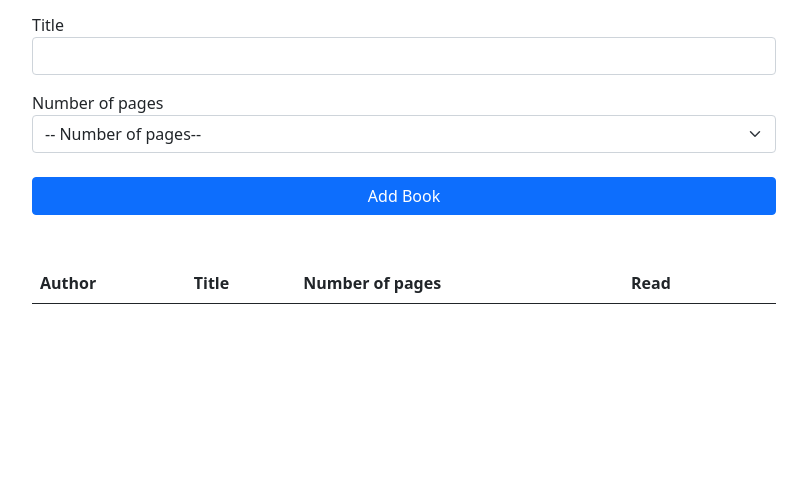
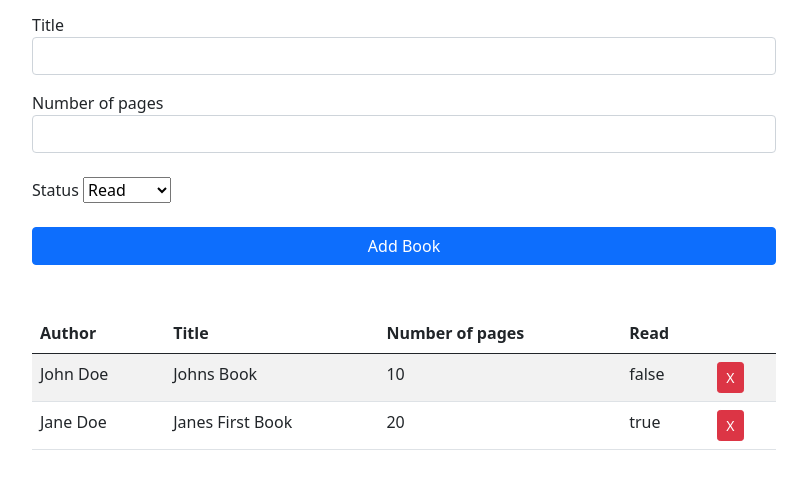
Before and after one commit to Godswilly/library, a plain HTML site: page index.html in a window 1280 px wide. Shown: the part 145-634 px from the top of the page, without its empty margins (236-1043 px from the left). Drawn offline with nearby package versions, Linux system fonts and the light colour scheme.

Commit message:
Add the functionality to add books Add functionality to delete books

```diff
--- a/asset/main.js
+++ b/asset/main.js
@@ -0,0 +1,85 @@
+class Book {
+  constructor(author, title, pages, read) {
+    this.author = author;
+    this.title = title;
+    this.pages = pages;
+    this.read = read;
+  }
+}
+
+class UI {
+  static displayBooks() {
+    const StoredBooks = [
+      {
+        author: 'John Doe',
+        title: 'Johns Book',
+        pages: '10',
+        read: false
+      },
+      {
+        author: 'Jane Doe',
+        title: 'Janes First Book',
+        pages: '20',
+        read: true
+      }
+    ];
+
+    const books = StoredBooks;
+
+    books.forEach((book) => UI.addBookToList(book))
+  }
+
+  static addBookToList(book) {
+    const list = document.querySelector('#book-list');
+
+    const row = document.createElement('tr');
+
+    row.innerHTML = `
+      <td>${book.author}</td>
+      <td>${book.title}</td>
+      <td>${book.pages}</td>
+      <td>${book.read}</td>
+      <td><a href="#" class="btn btn-danger btn-sm delete">X</a></td>
+    `;
+
+    list.appendChild(row);
+  }
+
+  static deleteBook(elem) {
+    if(elem.classList.contains('delete')) {
+      elem.parentElement.parentElement.remove();
+    }
+  }
+
+  static clearFields() {
+    document.querySelector('#author').value = '';
+    document.querySelector('#title').value = '';
+    document.querySelector('#pages').value = '';
+    document.querySelector('#read').value = '';
+  }
+}
+
+// Display the Books
+document.addEventListener('DOMContentLoaded', UI.displayBooks);
+
+// Event: Add a Book
+document.querySelector('#book-form').addEventListener('submit', (e) => {
+  e.preventDefault();
+
+  const author = document.querySelector('#author').value;
+  const title = document.querySelector('#title').value;
+  const pages = document.querySelector('#pages').value;
+  const read = document.querySelector('#read').value;
+
+  const book = new Book(author, title, pages, read);
+
+  UI.addBookToList(book);
+
+  // Clear Fields
+  UI.clearFields();
+});
+
+// Event: Remove a book
+document.querySelector('#book-list').addEventListener('click', e => {
+  UI.deleteBook(e.target);
+})
--- a/index.html
+++ b/index.html
@@ -26,13 +26,14 @@
 
       <div class="form-group">
         <label for="pages" class="mt-3">Number of pages</label>
-        <select class="form-select" id="pages" aria-label="Default select example">
-          <option selected>-- Number of pages--</option>
-          <option value="1">One</option>
-          <option value="2">Two</option>
-          <option value="3">Three</option>
-          <option value="4">Four</option>
-          <option value="5">Five</option>
+        <input type="text" id="pages" class="form-control">
+      </div>
+
+      <div class="form-group mt-4">
+        <label for="read">Status</label>
+        <select name="status" id="read" class="custom-select">
+          <option value="read">Read</option>
+          <option value="not read">Not read</option>
         </select>
       </div>
 
```
